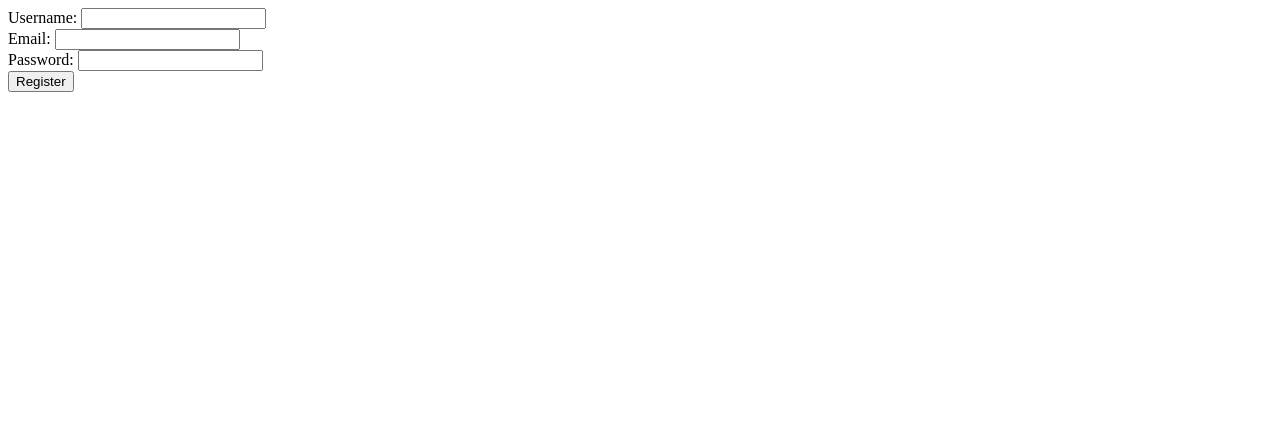
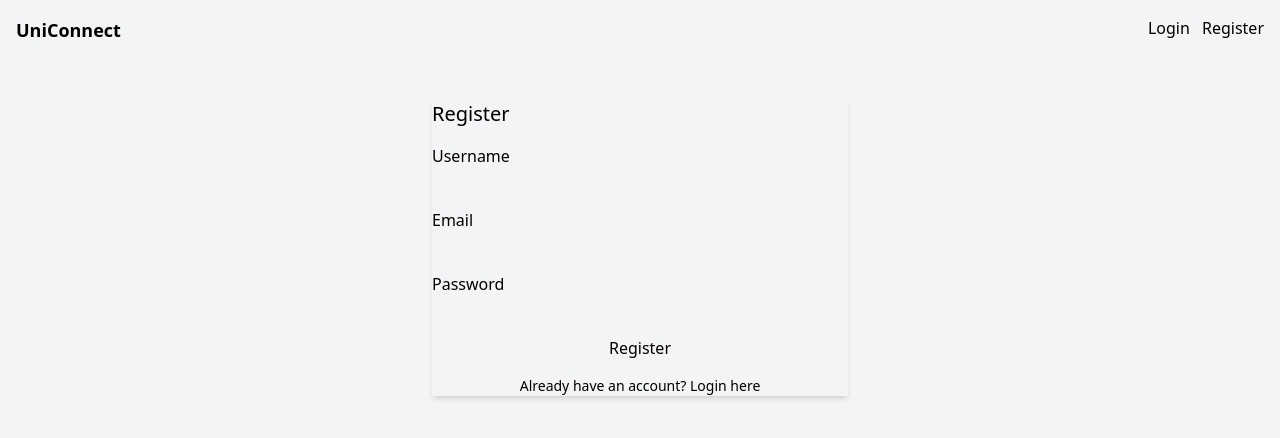
Before and after one commit to julaluxx/UniConnect, a PHP site: page /register.php in a window 1280 px wide. Shown: the top 438 px of the page. Run offline with PHP 8.4, Linux system fonts and the light colour scheme; some libraries are stand-ins or nearby versions.

Commit message:
Enhance registration process with username/email validation and improve form layout

```diff
--- a/login.php
+++ b/login.php
@@ -83,4 +83,5 @@
     </div>
 
 </body>
+
 </html>
--- a/register.php
+++ b/register.php
@@ -3,21 +3,97 @@
 require 'pdo.php';
 
 if ($_SERVER['REQUEST_METHOD'] == 'POST') {
-    $username = $_POST['username'];
-    $email = $_POST['email'];
+    $username = trim($_POST['username']);
+    $email = trim($_POST['email']);
     $password = password_hash($_POST['password'], PASSWORD_DEFAULT);
 
+    // ตรวจสอบ username/email ซ้ำ
+    $stmt = $conn->prepare("SELECT COUNT(*) FROM users WHERE username=? OR email=?");
+    $stmt->execute([$username, $email]);
+    if ($stmt->fetchColumn() > 0) {
+        $error = "Username or Email already exists";
+    } else {
         $stmt = $conn->prepare("INSERT INTO users (username,email,password) VALUES (?,?,?)");
-    $stmt->execute([$username,$email,$password]);
+        $stmt->execute([$username, $email, $password]);
         $_SESSION['user_id'] = $conn->lastInsertId();
         $_SESSION['role'] = 'user';
         header('Location: index.php');
         exit;
     }
+}
 ?>
-<form method="post">
-    Username: <input name="username" required><br>
-    Email: <input name="email" required><br>
-    Password: <input type="password" name="password" required><br>
-    <button type="submit">Register</button>
+
+<!DOCTYPE html>
+<html lang="en">
+
+<head>
+    <meta charset="UTF-8" />
+    <meta name="viewport" content="width=device-width, initial-scale=1.0" />
+    <title>Register - UniConnect</title>
+    <link href="https://cdn.jsdelivr.net/npm/daisyui@5" rel="stylesheet" type="text/css" />
+    <script src="https://cdn.jsdelivr.net/npm/@tailwindcss/browser@4"></script>
+</head>
+
+<body class="bg-gray-100 min-h-screen">
+
+    <!-- Navbar -->
+    <nav class="bg-primary text-primary-content p-4 flex justify-between">
+        <a href="index.php" class="font-bold text-lg">UniConnect</a>
+        <div>
+            <?php if (isset($_SESSION['user_id'])): ?>
+                <span>Hi, <?= htmlspecialchars($_SESSION['role']) ?></span>
+                <a href="logout.php" class="btn btn-sm btn-secondary ml-2">Logout</a>
+            <?php else: ?>
+                <a href="login.php" class="btn btn-sm btn-secondary">Login</a>
+                <a href="register.php" class="btn btn-sm btn-accent ml-2">Register</a>
+            <?php endif; ?>
+        </div>
+    </nav>
+
+    <!-- Register Form -->
+    <div class="container mx-auto px-4 mt-10 max-w-md">
+        <div class="card bg-base-100 shadow-md">
+            <div class="card-body">
+                <h2 class="card-title text-xl mb-4">Register</h2>
+
+                <?php if (isset($error)): ?>
+                    <div class="alert alert-error text-sm mb-4">
+                        <?= htmlspecialchars($error) ?>
+                    </div>
+                <?php endif; ?>
+
+                <form method="post" class="space-y-4">
+                    <div>
+                        <label class="label">
+                            <span class="label-text">Username</span>
+                        </label>
+                        <input type="text" name="username" class="input input-bordered w-full" required>
+                    </div>
+
+                    <div>
+                        <label class="label">
+                            <span class="label-text">Email</span>
+                        </label>
+                        <input type="email" name="email" class="input input-bordered w-full" required>
+                    </div>
+
+                    <div>
+                        <label class="label">
+                            <span class="label-text">Password</span>
+                        </label>
+                        <input type="password" name="password" class="input input-bordered w-full" required>
+                    </div>
+
+                    <button type="submit" class="btn btn-primary w-full">Register</button>
                 </form>
+
+                <p class="mt-4 text-sm text-center">
+                    Already have an account? <a href="login.php" class="link link-primary">Login here</a>
+                </p>
+            </div>
+        </div>
+    </div>
+
+</body>
+
+</html>
```
Lines whose indentation alone changed are shown as unchanged.
